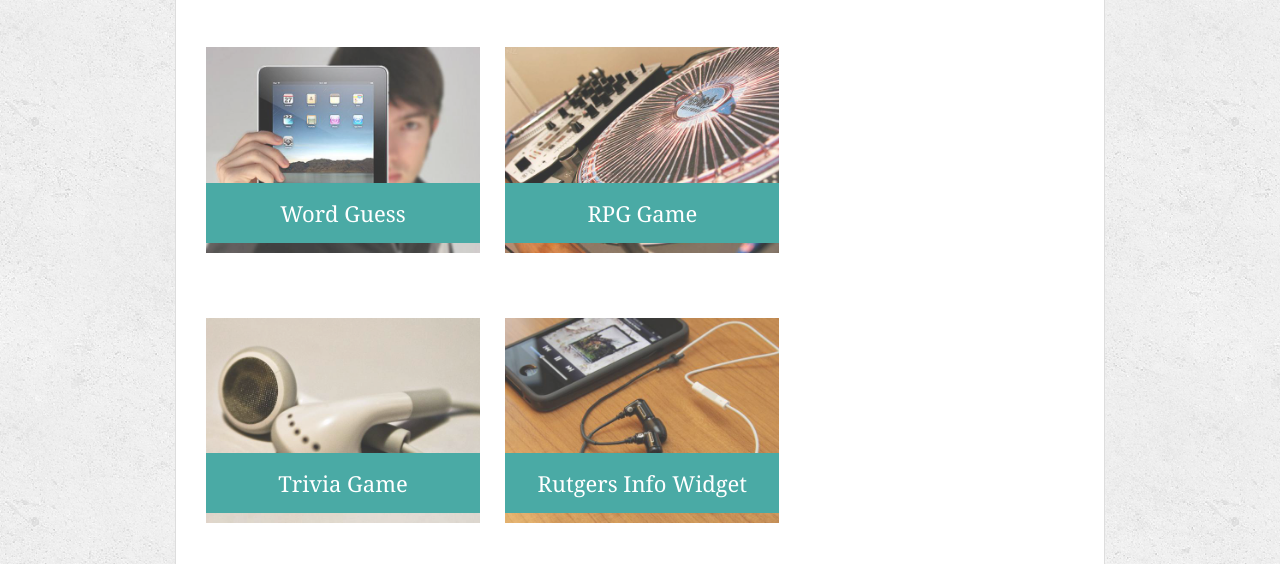
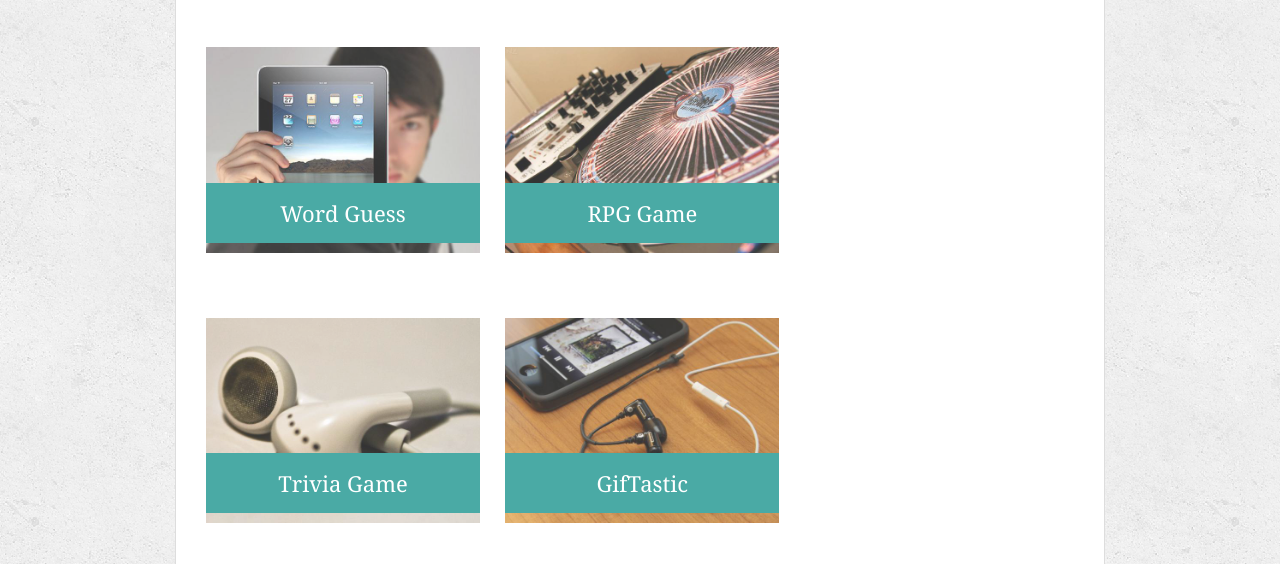
Before and after one commit to saronnhong/Bootstrap-Portfolio, a plain HTML site: page portfolio.html in a window 1280 px wide. Shown: the part 236-800 px from the top of the page. Drawn offline with nearby package versions, Linux system fonts and the light colour scheme.

Commit message:
add link to Giftastic

```diff
--- a/portfolio.html
+++ b/portfolio.html
@@ -57,15 +57,17 @@
         <div class="col-md-4">
           <div class="work">
             <a href="https://saronnhong.github.io/TriviaGame/">
-            <img src="assets/images/technics-q-c-640-480-5.jpg" class="img-responsive" alt="Trivia Game">
+              <img src="assets/images/technics-q-c-640-480-5.jpg" class="img-responsive" alt="Trivia Game">
             </a>
             <h3>Trivia Game</h3>
           </div>
         </div>
         <div class="col-md-4">
           <div class="work">
-            <img src="assets/images/technics-q-c-640-480-7.jpg" class="img-responsive" alt="Rutgers Info Widget">
-            <h3>Rutgers Info Widget</h3>
+            <a href="https://saronnhong.github.io/GifTastic/">
+              <img src="assets/images/technics-q-c-640-480-7.jpg" class="img-responsive" alt="Rutgers Info Widget">
+            </a>
+            <h3>GifTastic</h3>
           </div>
         </div>
       </div>
```
